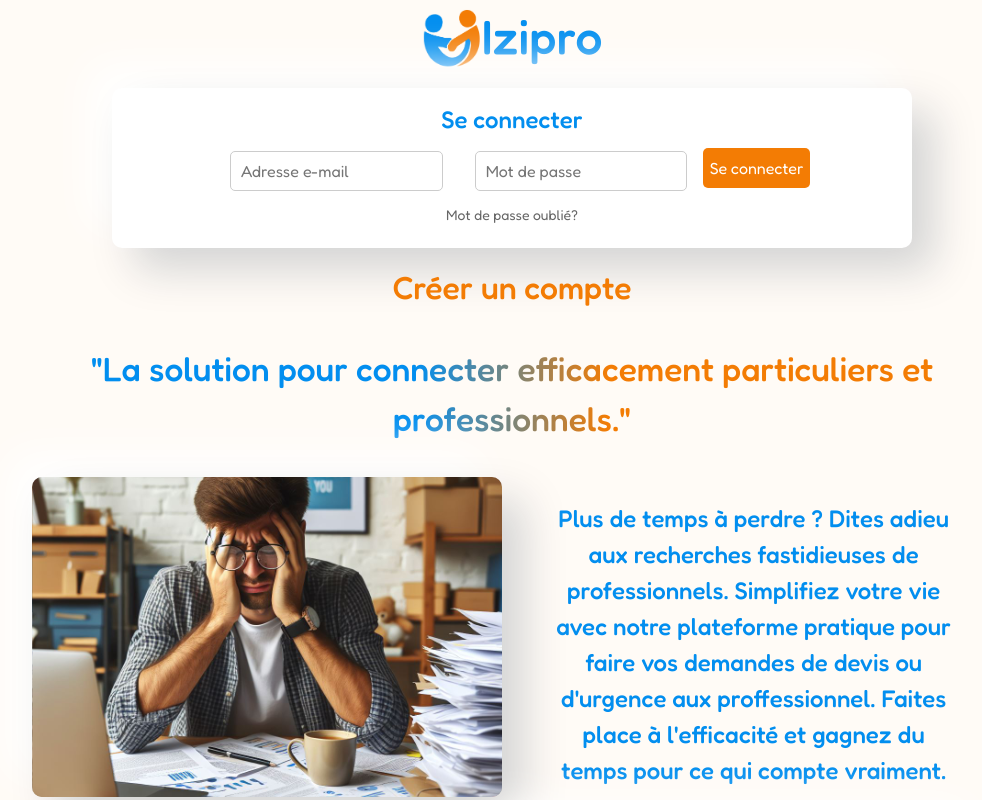
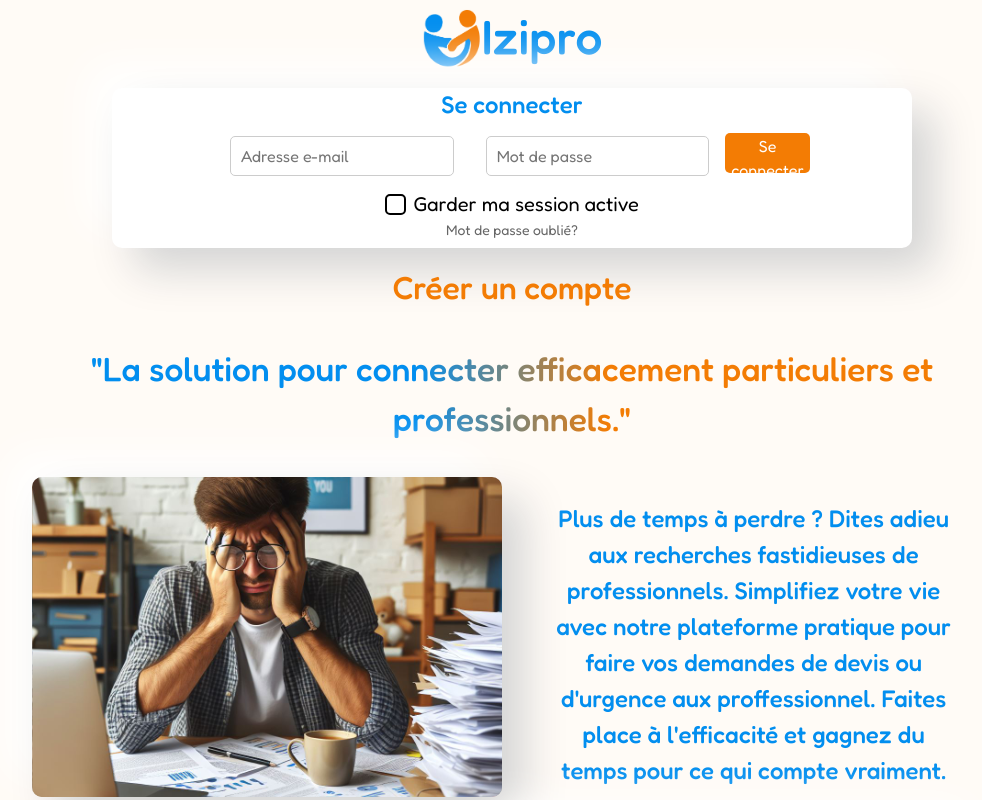
Before and after one commit to alyweb66/izipro_front, a React (Vite) app in the folder izipro/: page / in a window 1280 px wide. Shown: the top 800 px of the page, without its empty margins (128-1110 px from the left). Built offline with nearby package versions, Linux system fonts and the light colour scheme.

Commit message:
refreshcookie fixed with boolean login, add activeSession function

```diff
--- a/izipro/src/components/Dashboard/Dashboard.tsx
+++ b/izipro/src/components/Dashboard/Dashboard.tsx
@@ -3,7 +3,7 @@ import { useNavigate } from 'react-router-dom';
 import Account from './account/Account';
 import { useQuery } from '@apollo/client';
 import { GET_USER_DATA } from '../GraphQL/Queries';
-import { userDataStore } from '../../store/UserData';
+import { userDataStore, userIsLoggedStore } from '../../store/UserData';
 
 import './Dashboard.scss';
 
@@ -11,14 +11,18 @@ function Dashboard() {
 
 	const setAll = userDataStore((state) => state.setAll);
 
+	const isLogged = userIsLoggedStore((state) => state.setIsLogged);
+
 	// Query to get the user data
 	const { error: getUserError, data: getUserData } = useQuery(GET_USER_DATA);
 
 	const navigate = useNavigate();
 	// condition if user not logged in
 	useEffect(() => {
+
+
 		// if user not logged in, redirect to login page
-		if (document.cookie === '') {
+		if (!document.cookie && !isLogged) {
 			navigate('/');
 		}
 		// if user logged in, set the user data to the store
@@ -27,6 +31,7 @@ function Dashboard() {
 		if (getUserError) {
 			console.log(getUserError);
 		}
+
 
 	}),[];
 
--- a/izipro/src/components/Home/LoginRegister/Login.scss
+++ b/izipro/src/components/Home/LoginRegister/Login.scss
@@ -11,10 +11,9 @@
   font-family: v.$font;
   border-radius: 10px;
   background: #ffffff;
-    box-shadow:  22px 22px 44px #d4d4d4,
+  box-shadow: 22px 22px 44px #d4d4d4,
     -22px -22px 44px #ffffff;
 
-  }
 
   .title {
     font-size: 24px;
@@ -29,7 +28,6 @@
     display: flex;
     justify-content: space-between;
     align-items: center;
-  }
 
     .input {
       width: 100%;
@@ -42,15 +40,9 @@
       border-radius: 5px;
     }
 
-  .link {
-    margin-bottom: 10px;
-    font-size: 14px;
-    color: #666;
-    text-decoration: none;
-  }
 
     .button {
-    text-align: center  ;
+      text-align: center;
       margin-bottom: 1rem;
       width: 30%;
       height: 40px;
@@ -65,3 +57,73 @@
     .button:hover {
       background-color: v.$color-primary-blue;
     }
+
+  }
+
+  /* Hide the default checkbox */
+  .checkbox-session-container input {
+    display: none;
+  }
+
+  .checkbox-session-container {
+    display: flex;
+    align-items: center;
+    gap: 0.5rem;
+    position: relative;
+    cursor: pointer;
+    font-size: 20px;
+    user-select: none;
+    -webkit-tap-highlight-color: transparent;
+
+    /* Create a custom checkbox */
+    .checkmark {
+      position: relative;
+      top: 0;
+      left: 0;
+      height: 1.0em;
+      width: 1.0em;
+      background-color: #2196F300;
+      border-radius: 0.25em;
+      transition: all 0.25s;
+    }
+
+  }
+    /* When the checkbox is checked, add a blue background */
+    .checkbox-session-container input:checked~.checkmark {
+      background-color: #2196F3;
+
+    }
+
+    /* Create the checkmark/indicator (hidden when not checked) */
+    .checkmark:after {
+      content: "";
+      position: absolute;
+      transform: rotate(0deg);
+      border: 0.1em solid black;
+      left: 0;
+      top: 0;
+      width: 1.05em;
+      height: 1.05em;
+      border-radius: 0.25em;
+      transition: all 0.25s, border-width 0.1s;
+    }
+
+    /* Show the checkmark when checked */
+    .checkbox-session-container input:checked~.checkmark:after {
+      left: 0.43em;
+      top: 0.25em;
+      width: 0.25em;
+      height: 0.5em;
+      border-color: #fff0 white white #fff0;
+      border-width: 0 0.15em 0.15em 0;
+      border-radius: 0em;
+      transform: rotate(45deg);
+    }
+
+  .link {
+    margin-bottom: 10px;
+    font-size: 14px;
+    color: #666;
+    text-decoration: none;
+  }
+}
--- a/izipro/src/components/Home/LoginRegister/Login.tsx
+++ b/izipro/src/components/Home/LoginRegister/Login.tsx
@@ -2,14 +2,18 @@ import { Link, useNavigate } from 'react-router-dom';
 import { FormEvent, useState } from 'react';
 import { useMutation } from '@apollo/client';
 import { LOGIN_USER_MUTATION } from '../../GraphQL/Mutations';
+import { userIsLoggedStore } from '../../../store/UserData';
+
 import './Login.scss';
 
 function Login() {
 	const [email, setEmail] = useState('');
 	const [password, setPassword] = useState('');
+	const [activeSession, setActiveSession] = useState(false);
 
 	const navigate = useNavigate();
 
+	const setIsLogged  = userIsLoggedStore((state) => state.setIsLogged);
 
 	const [login, { error }] = useMutation(LOGIN_USER_MUTATION);
 
@@ -21,12 +25,13 @@ function Login() {
 				input: {
 					email,
 					password,
+					activeSession,
 				},
 			},
 		}).then((response) => {
-			console.log(response);
 			if (response.data?.login === true) {
 				console.log('logged in');
+				setIsLogged(true);
 				navigate('/dashboard');
 			}
 		});
@@ -62,6 +67,16 @@ function Login() {
 				/>
 				<button type="submit" className='button'>Se connecter</button>
 			</form>
+			<label className="checkbox-session-container">
+				<input
+					className='input-checkbox-session'
+					checked={activeSession}
+					type="checkbox"
+					onChange={() => setActiveSession(!activeSession)}
+				/>
+				<div className="checkmark"></div>
+				<span>Garder ma session active</span>
+			</label>
 			<Link to={'/Forgot'} className='link'>Mot de passe oublié?</Link>
 
 		</div>
--- a/izipro/src/store/UserData.ts
+++ b/izipro/src/store/UserData.ts
@@ -13,6 +13,11 @@ type UserDataProps = {
 	role: string;
 
 
+}
+
+type isLoggedUserProps = {
+	isLogged: boolean;
+	setIsLogged: (login: boolean) => void;
 }
 
 type UserDataStore = UserDataProps & {
@@ -31,6 +36,11 @@ type UserDataStore = UserDataProps & {
 	setAll: (data: UserDataProps) => void;
 
 }
+
+export const userIsLoggedStore = create<isLoggedUserProps>((set) => ({
+	isLogged: false,
+	setIsLogged: (isLogged) => set({ isLogged }),
+}));
 
 // store creation for user data
 export const userDataStore = create<UserDataStore>((set) => ({
```
Lines whose indentation alone changed are shown as unchanged.
